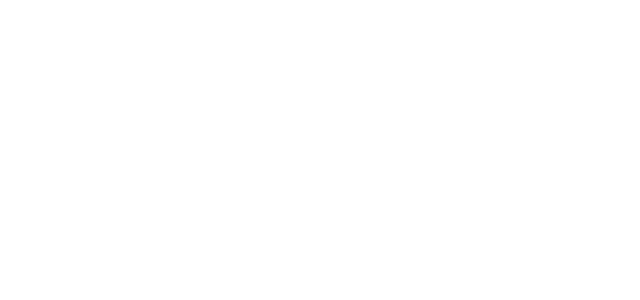
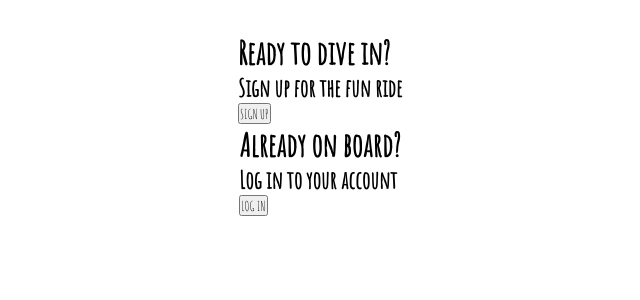
Before and after one commit to ivanapejicic/capstone, a React (Create React App) app: page /user in a window 1280 px wide. Before the commit this address had no page. Shown: the top 300 px of the page, without its empty margins (320-960 px from the left). Built offline with nearby package versions, Linux system fonts and the light colour scheme.

Commit message:
This will be a page that user will have an option to either login or signup

```diff
--- a/src/App.js
+++ b/src/App.js
@@ -1,6 +1,7 @@
 import './App.scss';
 import { BrowserRouter, Route, Routes } from 'react-router-dom';
 import Home from './assets/pages/Home/Home';
+import User from './assets/pages/User/User';
 
 function App() {
   return (
@@ -8,6 +9,8 @@
       <BrowserRouter>
         <Routes>
           <Route path= '/' element={<Home />} />
+          <Route path= '/user' element={<User />} />
+
 
         </Routes>
       </BrowserRouter>
--- a/src/assets/pages/Home/Home.js
+++ b/src/assets/pages/Home/Home.js
@@ -1,6 +1,7 @@
 import './Home.scss';
 import homephoto from '../../images/home.jpeg';
 import arrow from '../../icons/arrow_forward.svg';
+import { Link } from 'react-router-dom';
 
 function Home () {
     return(
@@ -8,7 +9,7 @@
             <img  className='home__photo' src={homephoto} alt='car with luggage on top in tropical city with palms around'></img>
             <h1 className='home__title'>Your go-to for shared rides</h1>
             <h3 className='home__subtitle'>Save money, connect with travelers and go green</h3>
-            <img className='home__arrow' src={arrow} alt='lttle arrow forward to click for next page'></img>
+            <Link to='/user'><img className='home__arrow' src={arrow} alt='lttle arrow forward to click for next page'></img></Link>
         </div>
     );
 }
--- /dev/null
+++ b/src/assets/pages/User/User.js
@@ -0,0 +1,20 @@
+import './User.scss';
+
+function User() {
+    return(
+        <div className='user'>
+            <div className='user__top'>
+                <h1 className='user__top-title'>Ready to dive in?</h1>
+                <h2 className='user__top-subtitle'>Sign up for the fun ride</h2>
+                <button className='user__top-button'>SIGN UP</button>
+            </div>
+            <div className='user__bottom'>
+                <h1 className='user__bottom-title'>Already on board?</h1>
+                <h2 className='user__bottom-subtitle'>Log in to your account</h2>
+                <button className='user__bottom-title'>LOG IN</button>
+            </div>
+        </div>
+    );
+}
+
+export default User;
--- /dev/null
+++ b/src/assets/pages/User/User.scss
@@ -0,0 +1,11 @@
+@use '../../styles/partials/colors' as *;
+@use '../../styles/partials/mixin' as *;
+@use '../../styles/partials/variables' as *;
+
+.user{
+    display: flex;
+    flex-direction: column;
+    align-items: center;
+    justify-content: center;
+    margin: 2rem;
+}
```
